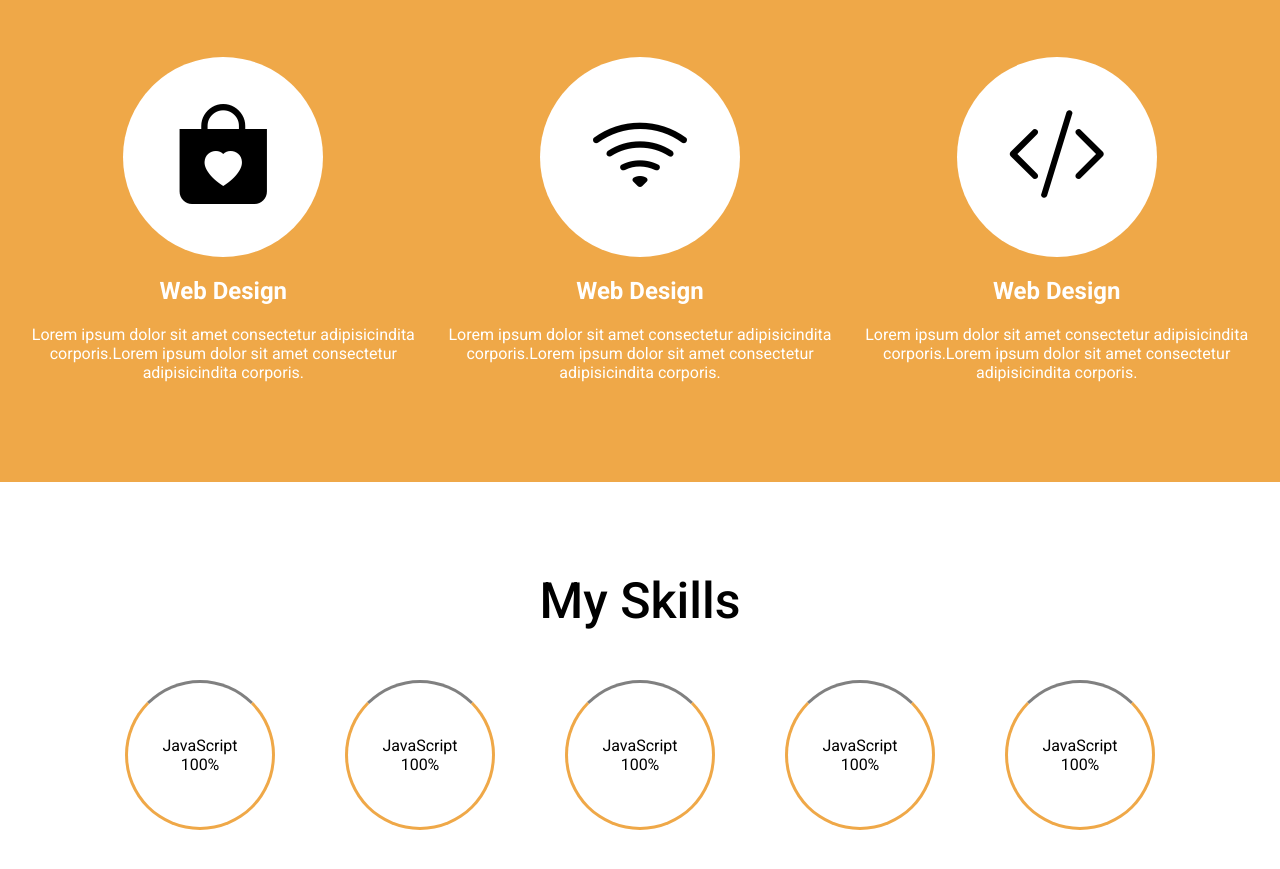
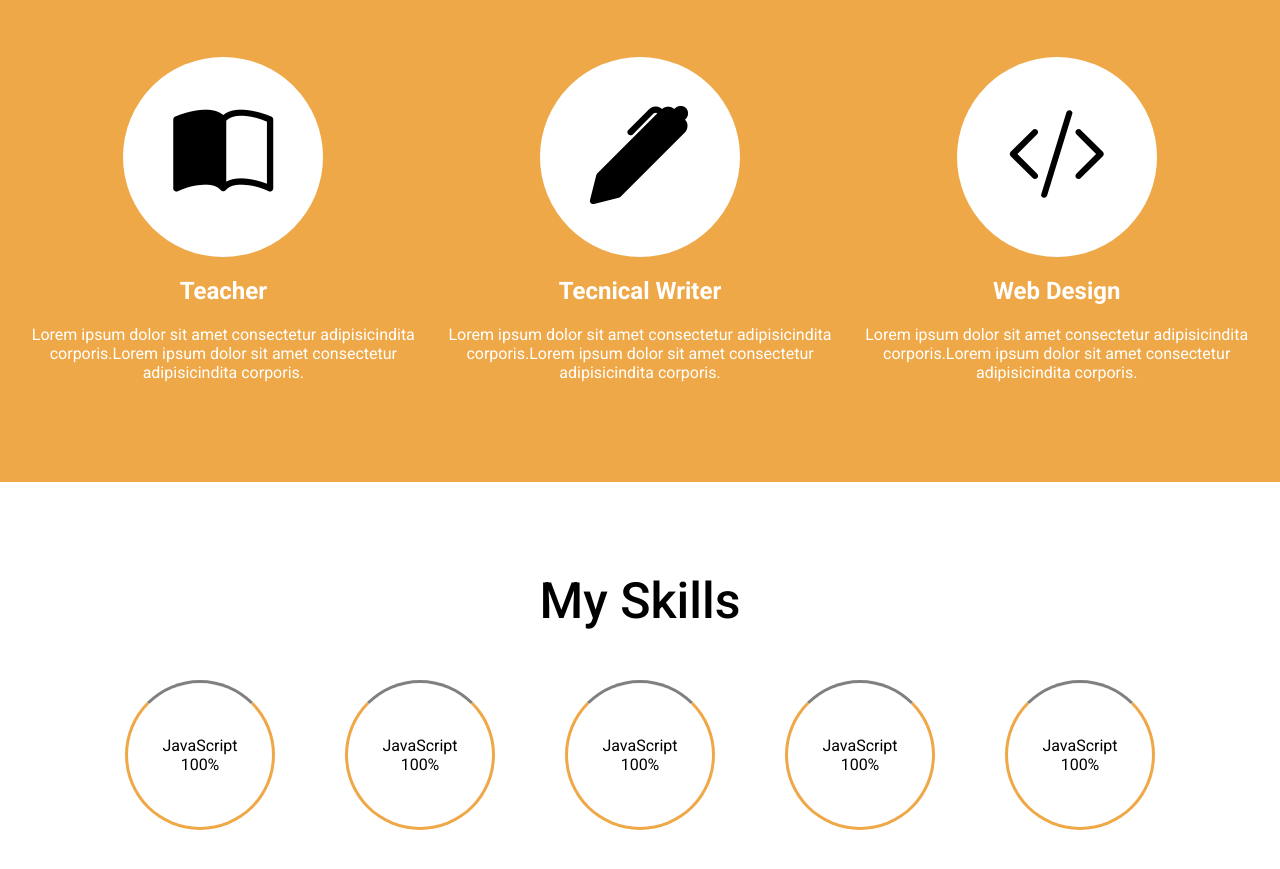
Before and after one commit to adaorabernardine/PORTFOLIO, a plain HTML site: page index.html in a window 1280 px wide. Shown: the part 1443-2312 px from the top of the page. Drawn offline with nearby package versions, Linux system fonts and the light colour scheme; files whose address does not match are found by name.

Commit message:
portFolio

```diff
--- a/CSSFiles/works.css
+++ b/CSSFiles/works.css
@@ -2,6 +2,7 @@
     padding: var(--big-screens-padding);
     background-color: var(--primary-color);
     color: #fff;
+
 }
 
 .worksGlobalContainer .mainWorksHeader {
@@ -46,13 +47,9 @@
 .worksWrapper:hover .worksWrapperPseudo {
     opacity: 1;
     top: 25%;
+    background-color:blueviolet;
 
 }
-.worksWrapper:hover .worksGlobalContainer
-
-
-
-
 
 @media screen and (max-width:768px){
     .worksGlobalContainer{
--- a/index.html
+++ b/index.html
@@ -103,16 +103,16 @@
         <section class="servicesWrpper">
             <div class="servicesInnerContainer">
                 <div class="serviceIconContainer">
-                        <span class="iconSpan"><i class="bi bi-bag-heart-fill"></i></span>
+                        <span class="iconSpan"><i class="bi bi-book-half"></i></i></span>
                  </div>
-                <h2 class="serviceHeader">Web Design</h2>
+                <h2 class="serviceHeader">Teacher</h2>
                <p class="serviceParagraph">Lorem ipsum dolor sit amet consectetur adipisicindita corporis.Lorem ipsum dolor sit amet consectetur adipisicindita corporis.</p>
              </div>
              <div class="servicesInnerContainer">
                 <div class="serviceIconContainer">
-                        <span class="iconSpan"><i class="bi bi-wifi"></i></span>
+                        <span class="iconSpan"><i class="bi bi-pen-fill"></i></span>
                  </div>
-                <h2 class="serviceHeader">Web Design</h2>
+                <h2 class="serviceHeader">Tecnical Writer</h2>
                <p class="serviceParagraph">Lorem ipsum dolor sit amet consectetur adipisicindita corporis.Lorem ipsum dolor sit amet consectetur adipisicindita corporis.</p>
              </div>
              <div class="servicesInnerContainer">
@@ -265,16 +265,13 @@
             <a href="#" class="worksWrapper">
                 <h2>form imput</h2>
                 <p>How to fill in your credentials</p>
+            </a>
             <a href="#" class="worksWrapper">
                 <h2>Portfolio</h2>
                 <p>A Project dedicated to showcasing some of my works</p>
-
-
             </a>
 
      </section>
-
 </section>
-
 </body>
 </html>
```
Lines whose indentation alone changed are shown as unchanged.
